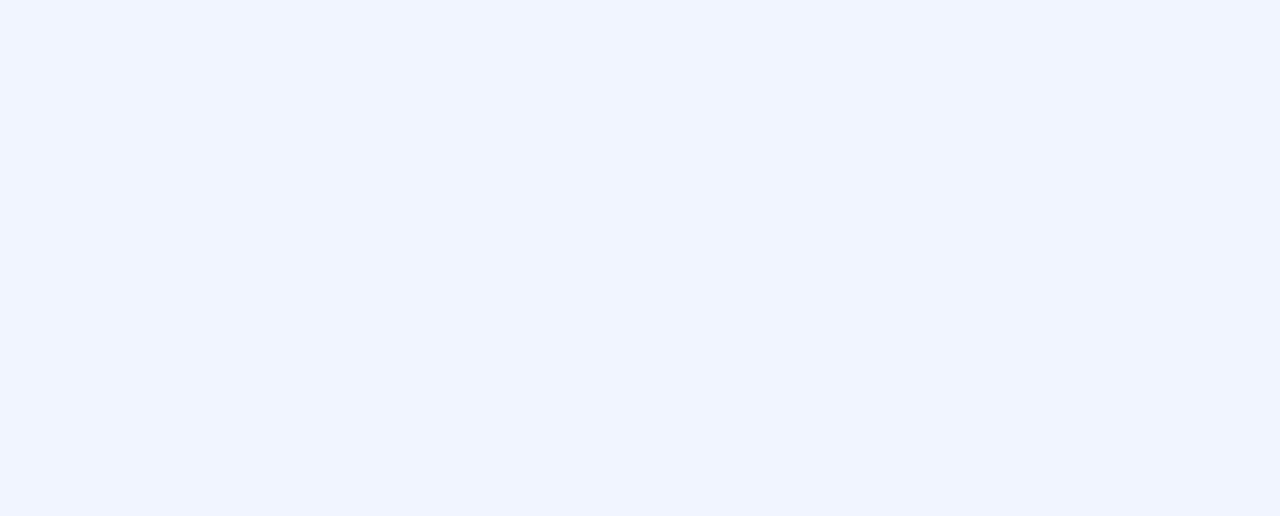
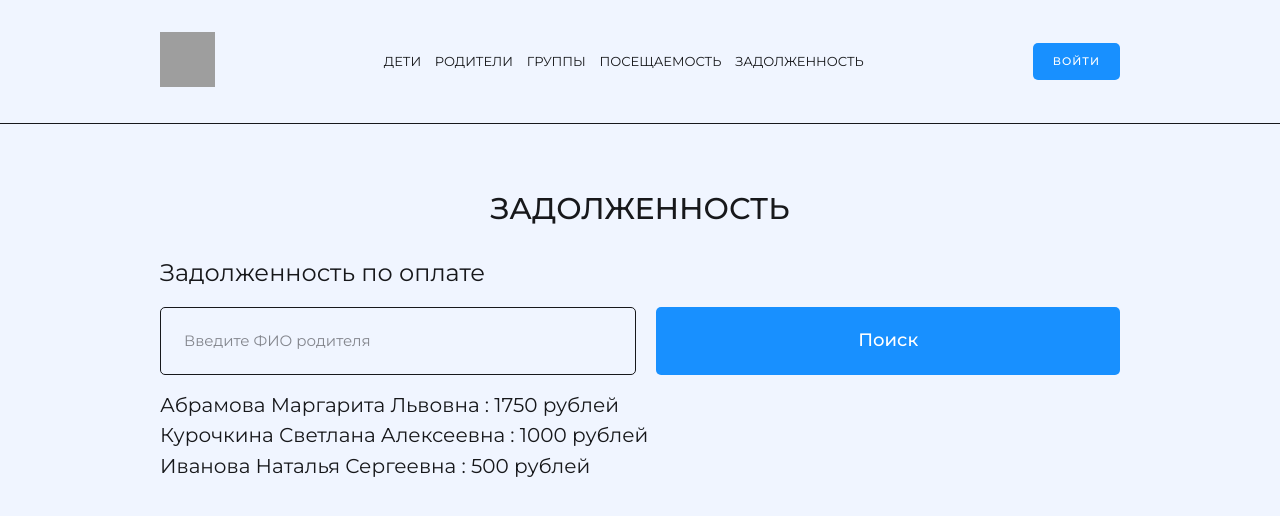
Before and after one commit to jurmaev/aikido-journal, a React (Vite) app: page /payment in a window 1280 px wide. Before the commit this address had no page. Shown: the top 516 px of the page. Built offline with nearby package versions, Linux system fonts and the light colour scheme; grey boxes are pictures that could not be loaded.

Commit message:
add payment page to react

```diff
--- a/src/components/app/app.tsx
+++ b/src/components/app/app.tsx
@@ -7,6 +7,7 @@ import ChildrenPage from '../../pages/children-page/children-page';
 import ParentsPage from '../../pages/parents-page/parents-page';
 import GroupsPage from '../../pages/groups-page/groups-page';
 import AttendancePage from '../../pages/attendance-page/attendance-page';
+import PaymentPage from '../../pages/payment-page/payment-page';
 
 function App() {
   return (
@@ -20,6 +21,7 @@ function App() {
           <Route path={AppRoutes.Parents} element={<ParentsPage />} />
           <Route path={AppRoutes.Groups} element={<GroupsPage />} />
           <Route path={AppRoutes.Attendance} element={<AttendancePage />} />
+          <Route path={AppRoutes.Payment} element={<PaymentPage />} />
         </Routes>
       </BrowserRouter>
     </>
--- a/src/const.ts
+++ b/src/const.ts
@@ -6,4 +6,5 @@ export const AppRoutes = {
   Parents: '/parents',
   Groups: '/groups',
   Attendance: '/attendance',
+  Payment: '/payment',
 };
--- /dev/null
+++ b/src/pages/payment-page/payment-page.tsx
@@ -0,0 +1,66 @@
+import './payment.css';
+
+export default function PaymentPage() {
+  return (
+    <>
+      <header className="header">
+        <div className="container header__container">
+          <a href="#">
+            <img
+              src="./img/logo.svg"
+              alt="Aikido journal logo"
+              className="logo"
+            />
+          </a>
+          <nav className="nav">
+            <ul className="nav__list">
+              <li className="nav__item">
+                <a href="#">Дети</a>
+              </li>
+              <li className="nav__item">
+                <a href="#">Родители</a>
+              </li>
+              <li className="nav__item">
+                <a href="#">Группы</a>
+              </li>
+              <li className="nav__item">
+                <a href="#">Посещаемость</a>
+              </li>
+              <li className="nav__item">
+                <a href="#">Задолженность</a>
+              </li>
+            </ul>
+          </nav>
+          <button className="btn btn--blue btn--small header__btn">
+            Войти
+          </button>
+        </div>
+      </header>
+      <main>
+        <div className="container payment__container">
+          <h1 className="payment__title">Задолженность</h1>
+          <h2 className="payment__subtitle">Задолженность по оплате</h2>
+          <div className="input-group payment__input-group">
+            <input
+              className="form__input payment__input"
+              type="text"
+              placeholder="Введите ФИО родителя"
+            />
+            <button className="btn btn--blue btn--large">Поиск</button>
+          </div>
+          <ul className="payment__list">
+            <li className="payment__item">
+              Абрамова Маргарита Львовна : 1750 рублей
+            </li>
+            <li className="payment__item">
+              Курочкина Светлана Алексеевна : 1000 рублей
+            </li>
+            <li className="payment__item">
+              Иванова Наталья Сергеевна : 500 рублей
+            </li>
+          </ul>
+        </div>
+      </main>
+    </>
+  );
+}
--- /dev/null
+++ b/src/pages/payment-page/payment.css
@@ -0,0 +1,41 @@
+.payment__container {
+  padding: 4rem 0;
+}
+
+.payment__title {
+  margin-bottom: 1.5625rem;
+  font-size: 1.875rem;
+  font-weight: 500;
+  line-height: 1.43;
+  text-align: center;
+  text-transform: uppercase;
+}
+
+.payment__subtitle {
+  margin-bottom: 1rem;
+  font-size: 1.5rem;
+  line-height: 1.43;
+  font-weight: 400;
+}
+
+.payment__input-group {
+  margin-bottom: 1rem;
+}
+
+.payment__input {
+  width: 100%;
+  margin: 0;
+}
+
+.payment__list {
+  margin: 0;
+  padding: 0;
+  list-style: none;
+}
+
+.payment__item {
+  margin-bottom: 0.125rem;
+  font-size: 1.25rem;
+  line-height: 1.43;
+  font-weight: 400;
+}
```
